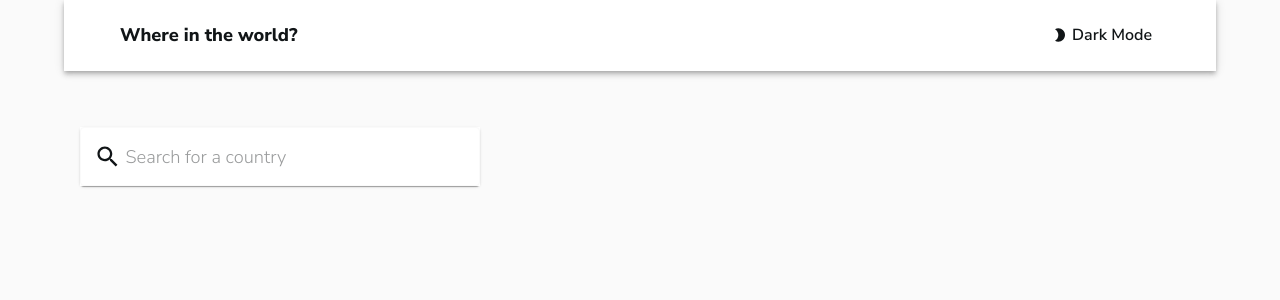
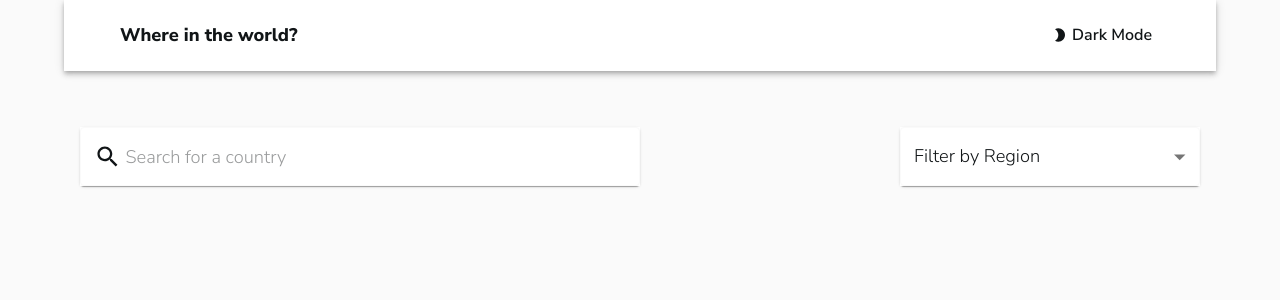
Before and after one commit to jpal91/rest-country-nextjs, a Next.js app: page / in a window 1280 px wide. Shown: the top 300 px of the page. Built offline with nearby package versions, Linux system fonts and the light colour scheme.

Commit message:
finished filter, fixed formatting

```diff
--- /dev/null
+++ b/assets/theme-dark/components/inputlabel.js
@@ -0,0 +1,13 @@
+import colors from '../base/colors'
+
+const { primary } = colors
+
+const inputlabel = {
+    styleOverrides: {
+        root: {
+            color: `${primary.text} !important`
+        }
+    }
+}
+
+export default inputlabel
--- a/assets/theme-dark/components/inputoutline.js
+++ b/assets/theme-dark/components/inputoutline.js
@@ -4,11 +4,14 @@ const { background, primary } = colors
 
 const inputOutlined = {
     styleOverrides: {
+      root: {
+        color: `${primary.text} !important`
+      },
       notchedOutline: {
         borderColor: background.default
       },
       input: {
-        color: primary.text
+        color: `${primary.text} !important`
       }
     },
   };
--- /dev/null
+++ b/assets/theme-dark/components/paper.js
@@ -0,0 +1,22 @@
+import colors from '../base/colors'
+
+const { primary, background } = colors
+
+const menu = {
+    defaultProps: {
+      disableAutoFocusItem: true,
+    },
+
+    styleOverrides: {
+      paper: {
+        color: primary.text,
+        textAlign: "left",
+        backgroundColor: `${background.default} !important`,
+      },
+      list: {
+        color: primary.text
+      }
+    },
+  };
+
+  export default menu;
--- a/assets/theme-dark/index.js
+++ b/assets/theme-dark/index.js
@@ -8,7 +8,8 @@ import card from "./components/card";
 import container from "./components/container";
 import grid from "./components/grid";
 import inputOutlined from "./components/inputoutline";
-
+import menu from "./components/paper";
+import inputlabel from "./components/inputlabel";
 
 export default createTheme({
   typography: { ...typography },
@@ -20,5 +21,7 @@ export default createTheme({
     MuiContainer: { ...container },
     MuiGrid: { ...grid },
     MuiOutlinedInput: { ...inputOutlined },
+    MuiMenu: { ...menu },
+    MuiInputLabel: { ...inputlabel }
   }
 });
--- /dev/null
+++ b/components/search-filter/FilterMenu.js
@@ -0,0 +1,39 @@
+import { useState } from "react";
+import FormControl from "@mui/material/FormControl";
+import InputLabel from "@mui/material/InputLabel";
+import Select from "@mui/material/Select";
+import MenuItem from "@mui/material/MenuItem";
+import Grid from "@mui/material/Grid";
+import Paper from "@mui/material/Paper";
+
+const FilterMenu = () => {
+    const [region, setRegion] = useState("");
+    const handleRegionChange = (event) => setRegion(event.target.value);
+
+    return (
+        <Grid item xs={12} lg={6} sx={{ justifyContent: "flex-end", flexDirection: { xs: 'column', lg: 'row' }, mt: { xs: 5, lg: 0 }, ml: { xs: 1, lg: 0} }}>
+            <Paper sx={{ width: '100%', maxWidth: 300 }}>
+                <FormControl
+                    sx={{ width: '100%', maxWidth: 300, backgroundColor: "background.secondary" }}
+                >
+                    <InputLabel sx={{ color: "primary.text" }}>
+                        Filter by Region
+                    </InputLabel>
+                    <Select
+                        value={region}
+                        label="Filter by Region"
+                        onChange={handleRegionChange}
+                    >
+                        <MenuItem value={"Africa"}>Africa</MenuItem>
+                        <MenuItem value={"America"}>America</MenuItem>
+                        <MenuItem value={"Asia"}>Asia</MenuItem>
+                        <MenuItem value={"Europe"}>Europe</MenuItem>
+                        <MenuItem value={"Oceania"}>Oceania</MenuItem>
+                    </Select>
+                </FormControl>
+            </Paper>
+        </Grid>
+    );
+};
+
+export default FilterMenu;
--- a/components/search-filter/SearchBar.js
+++ b/components/search-filter/SearchBar.js
@@ -1,33 +1,35 @@
-import { useState } from 'react'
-import Grid from '@mui/material/Grid'
-import TextField from '@mui/material/TextField'
-import SearchIcon from '@mui/icons-material/Search';
-import InputAdornment from '@mui/material/InputAdornment'
-import Paper from '@mui/material/Paper'
+import { useState } from "react";
+import Grid from "@mui/material/Grid";
+import TextField from "@mui/material/TextField";
+import SearchIcon from "@mui/icons-material/Search";
+import InputAdornment from "@mui/material/InputAdornment";
+import Paper from "@mui/material/Paper";
 
 const SearchBar = () => {
-    const [searchText, setSearchText] = useState('')
-    const handleTextChange = (event) => setSearchText(event.target.current)
+    const [searchText, setSearchText] = useState("");
+    const handleTextChange = (event) => setSearchText(event.target.current);
 
     return (
-        <Grid item xs={6} lg={6} sx={{ justifyContent: 'flex-start'}}>
-            <Paper>
+        <Grid item xs={12} lg={6} sx={{ justifyContent: "flex-start", flexDirection: { xs: 'column', lg: 'row' }, width: '100%', maxWidth: 400, px: { xs: 1, lg: 0} }}>
+            <Paper sx={{ width: '100%'}}>
                 <TextField
-                id='search-country-textfield'
-                placeholder='Search for a country'
+                    id="search-country-textfield"
+                    placeholder="Search for a country"
                     onChange={handleTextChange}
                     InputProps={{
                         startAdornment: (
                             <InputAdornment>
-                            <SearchIcon sx={{ mr: 0.5, color: 'primary.text' }}/>
+                                <SearchIcon
+                                    sx={{ mr: 0.5, color: "primary.text" }}
+                                />
                             </InputAdornment>
                         ),
                     }}
-                sx={{ width: 400, backgroundColor: 'background.secondary'}}
+                    sx={{ width: '100%', backgroundColor: "background.secondary" }}
                 />
             </Paper>
         </Grid>
-    )
-}
+    );
+};
 
-export default SearchBar
+export default SearchBar;
--- a/pages/index.js
+++ b/pages/index.js
@@ -3,6 +3,7 @@ import Grid from "@mui/material/Grid";
 import NavBar from "../components/navbar";
 
 import SearchBar from "../components/search-filter/SearchBar";
+import FilterMenu from "../components/search-filter/FilterMenu";
 
 const HomePage = () => {
     return (
@@ -14,15 +15,13 @@ const HomePage = () => {
                     width: "100%",
                     maxWidth: 1440,
                     alignItems: "center",
-                    p: 2,
+                    p: { xs: 0, lg: 2 },
 					mt: 5
                 }}
             >
-				<Grid container item xs={12}>
+				<Grid container item xs={12} sx={{ flexDirection: { xs: 'column', lg: 'row' }, width: '100%'}}>
 					<SearchBar />
-					<Grid item xs={6} lg={6}>
-
-					</Grid>
+					<FilterMenu />
 				</Grid>
 
 			</Grid>
```
Lines whose indentation alone changed are shown as unchanged.
